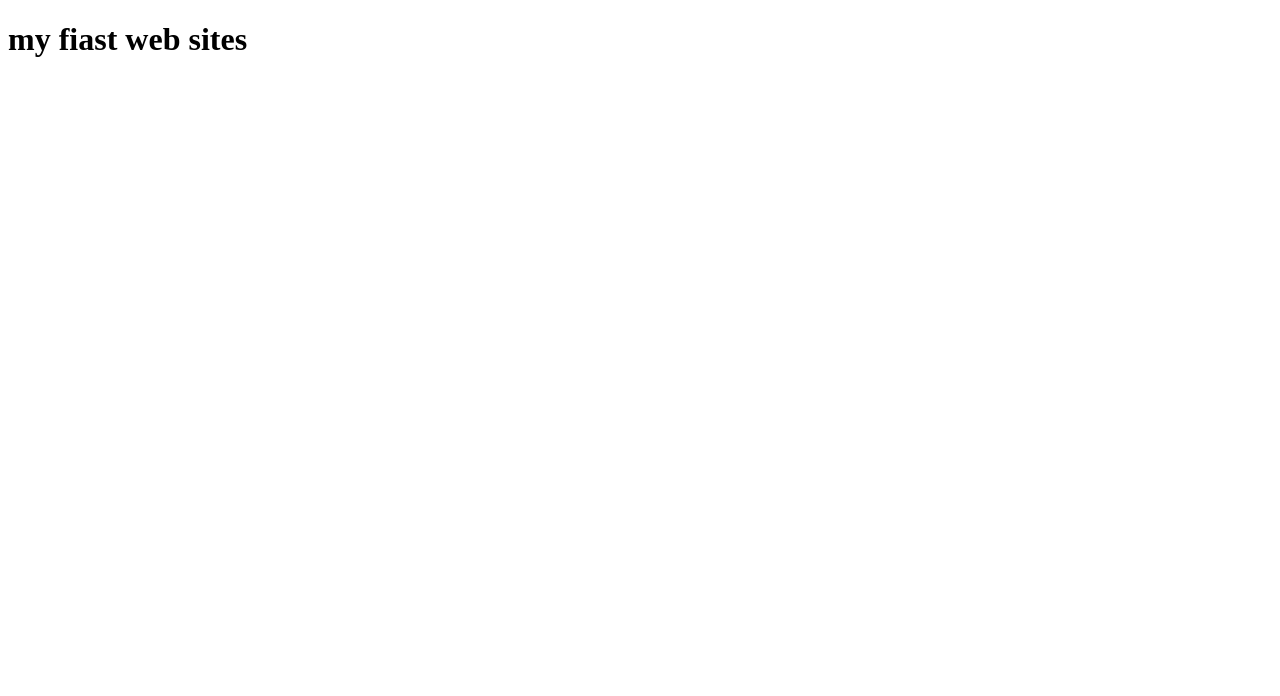
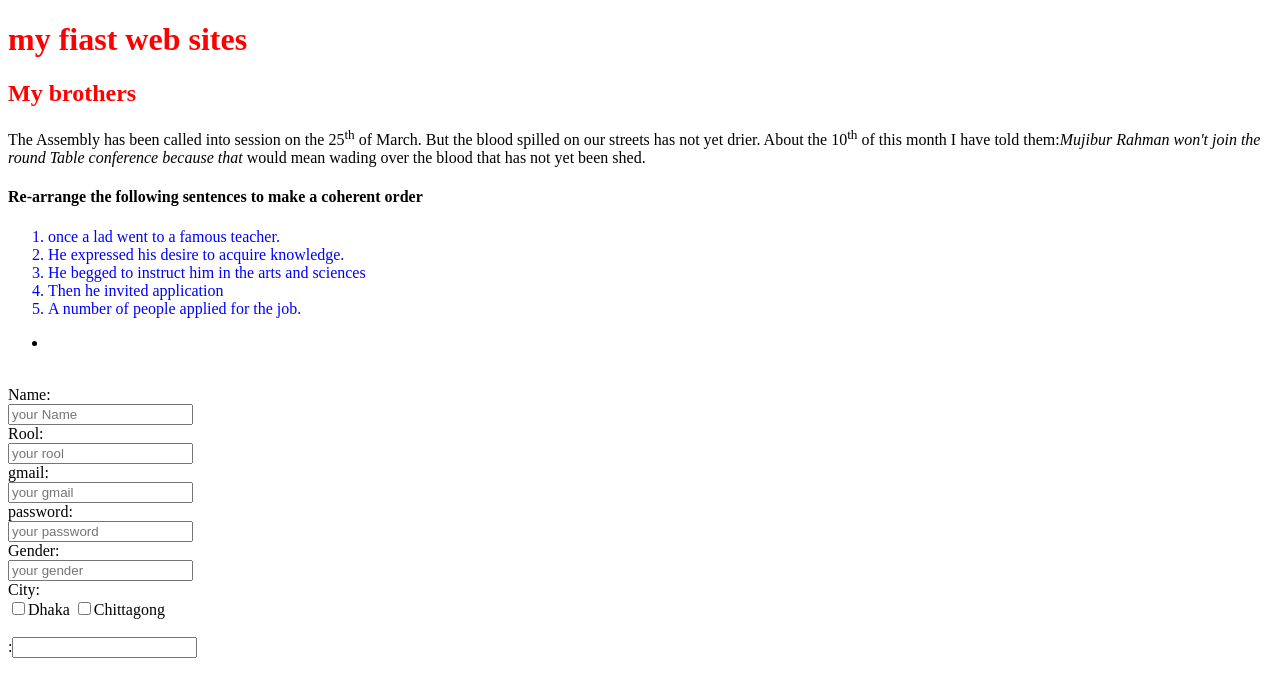
Before and after one commit to ahsanuilkrem/my-first-github, a plain HTML site: page index.html in a window 1280 px wide. Drawn offline with Linux system fonts and the light colour scheme.

Commit message:
html file

```diff
--- a/index.html
+++ b/index.html
@@ -1,12 +1,65 @@
 <!DOCTYPE html>
-<html>
+<html lang="en">
 <head>
 	<meta charset="utf-8">
 	<meta http-equiv="X-UA-Compatible" content="IE=edge">
 	<title>hi my fiast github</title>
-	<link rel="stylesheet" href="">
+	<link rel="stylesheet" href="style.css">
+	<style type="text/css" media="screen">
+		ol{
+			color:blue;
+		}
+	</style>
 </head>
 <body>
-	<h1>my fiast web sites</h1>
+	<h1 style="color:red">my fiast web sites</h1>
+	<h2>My brothers</h2>
+	<p>The Assembly has been called into session on the 25<sup>th</sup> of March. But the blood spilled on our streets has not yet drier. About the 10<sup>th</sup> of this month I have told them:<i>Mujibur Rahman won't join the round Table conference because that </i> would mean wading over the blood that has not yet been shed. </p>
+	<h4>Re-arrange the <b>following sentences</b> to make a coherent order</h4>
+	<ol>
+		<li>once a lad went to a famous teacher. </li>
+		<li>He expressed his desire to acquire knowledge.</li>
+		<li>He begged to instruct him in the arts  and sciences </li>
+		<li>Then he invited application </li>
+		<li>A number of people applied for the job. </li>
+	</ol>
+	<ul>
+		<li></li>
+	</ul>
+	<br>
+
+	<div>
+		<form action="#" >
+
+			<label for="text">Name:</label><br>
+				<input type="text" placeholder="your Name">
+				<br>
+
+			<label for="text"> Rool:</label>
+			<br>
+			<input type="text" placeholder="your rool"><br>
+			<label for="text"> gmail:</label>
+			<br>
+				<input type="text" placeholder="your gmail">
+				<br>
+
+			<label for="textc"> password:</label>
+			<br>
+				<input type="text" placeholder="your password">
+			<br>
+			<label for="text"> Gender:</label>
+			<br>
+				<input type="text" placeholder="your gender">
+			<br>
+			<label for="text">City:</label>
+			<br>
+			<input type="checkbox">Dhaka
+			<input type="checkbox">Chittagong
+			<br><br>
+			<label for="text"> :<input type="text" placeholder=""> </label>
+
+		</form>
+	</div>
+
 </body>
 </html>
--- /dev/null
+++ b/style.css
@@ -0,0 +1,3 @@
+ h2{
+ 	color:red;
+ }
```
